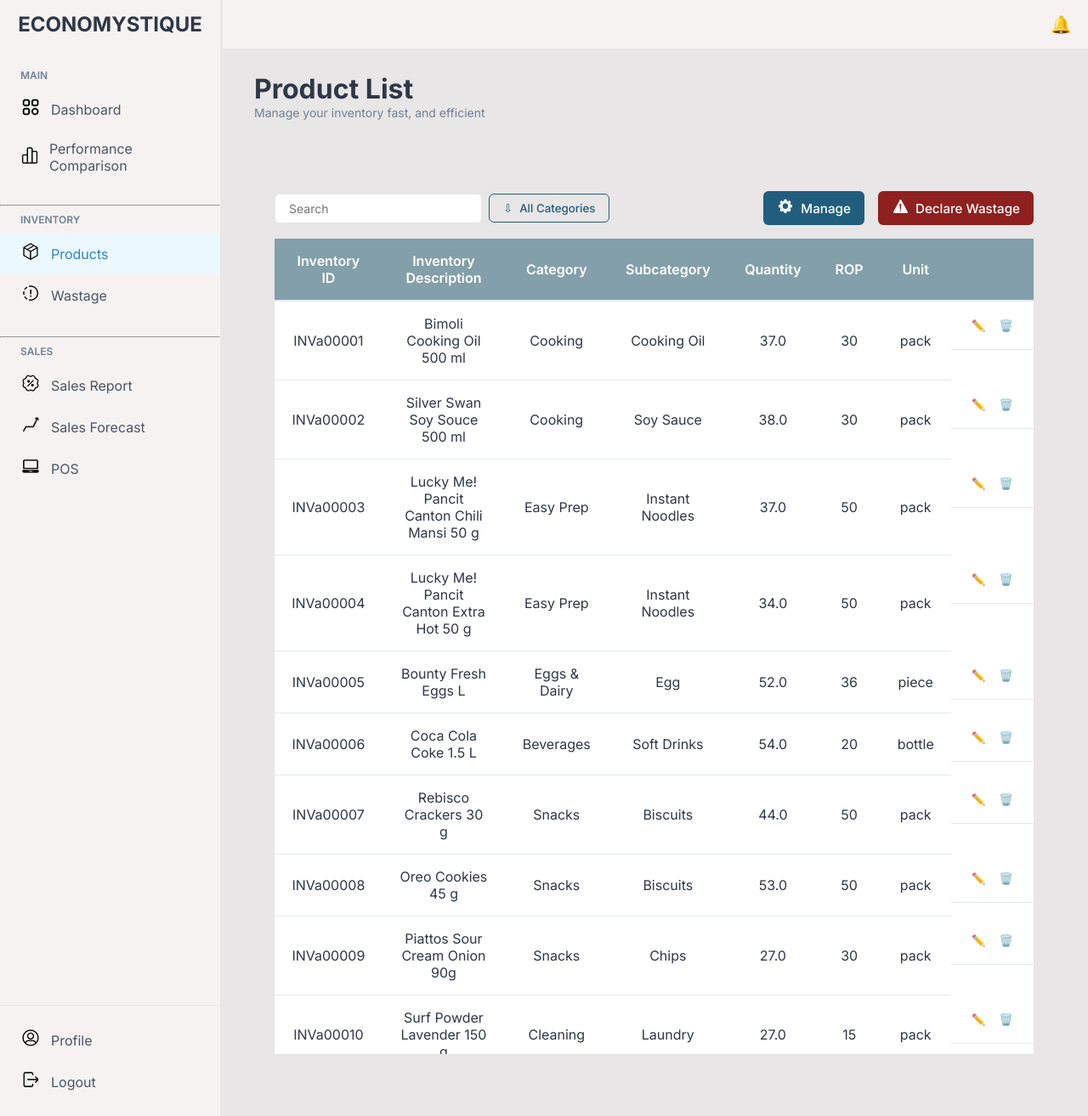
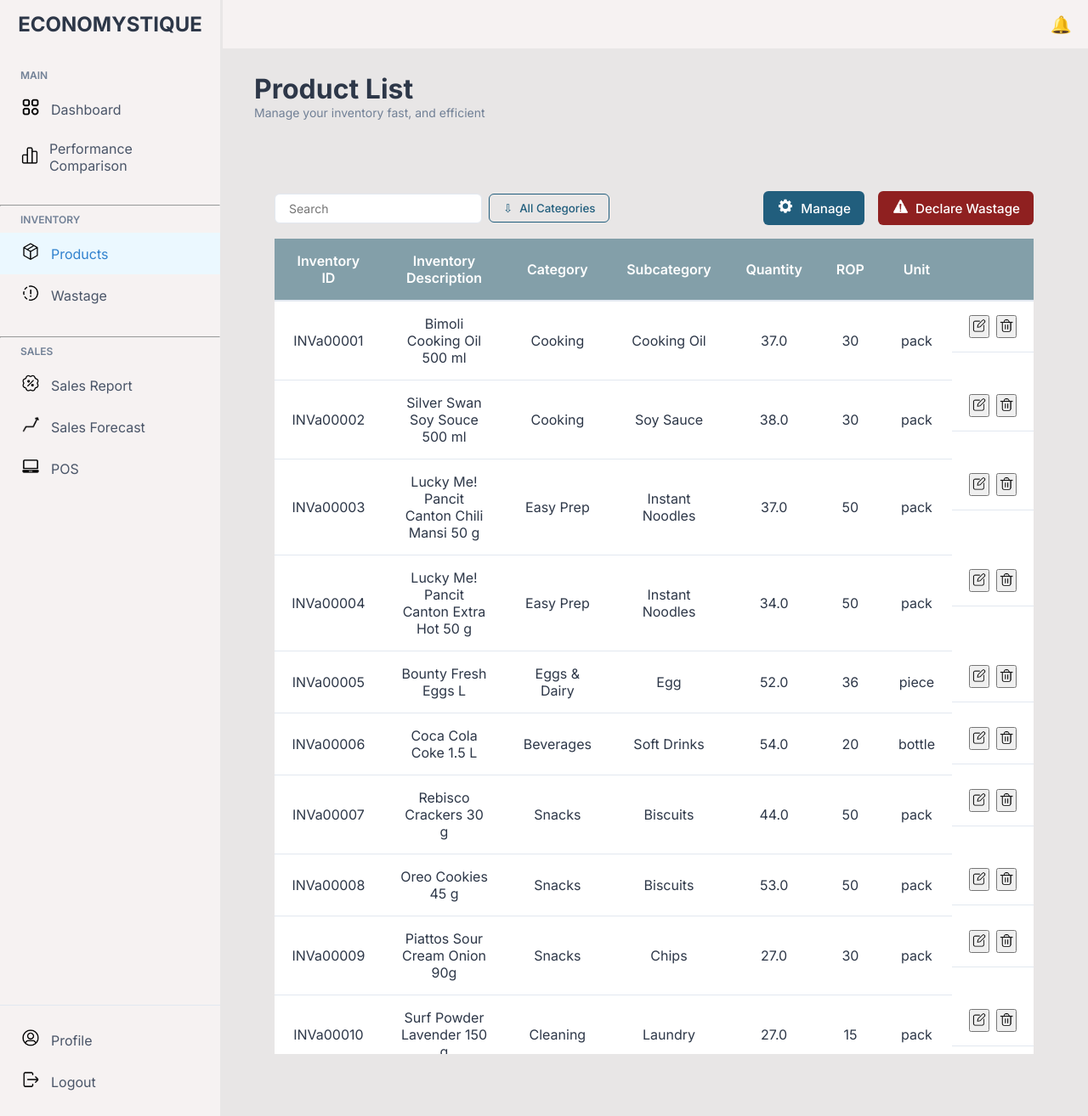
Before and after one commit to Economystique/EconomystiqueStoneKingdom, a Flask app: page /products in a window 1280 px wide. Shown: the whole page at 85% size. Run offline with Flask 3, Linux system fonts and the light colour scheme; a user stored in the database is signed in; data comes from the database, SQL or seed files in the repository.

Commit message:
Fixed icons and style visibility on the products page

```diff
--- a/templates/products.html
+++ b/templates/products.html
@@ -73,8 +73,8 @@
                     <td>{{ product.rop }}</td>
                     <td>{{ product.unit }}</td>
                     <td class="actions">
-                        <button class="action-btn edit" title="Edit">✏️</button>
-                        <button class="action-btn delete" title="Delete">🗑️</button>
+                        <button class="action-btn.edit" title="Edit"> <img class="icon-img" src="static/img/editIcon.png" alt=""> </button>
+                        <button class="action-btn.delete" title="Delete"> <img class="icon-img" src="static/img/deleteIcon.png" alt=""> </button>
                     </td>
                 </tr>
                 {% endfor %}
```
Also changed, not shown: static/img/deleteIcon.png (added), static/img/editIcon.png (added).
